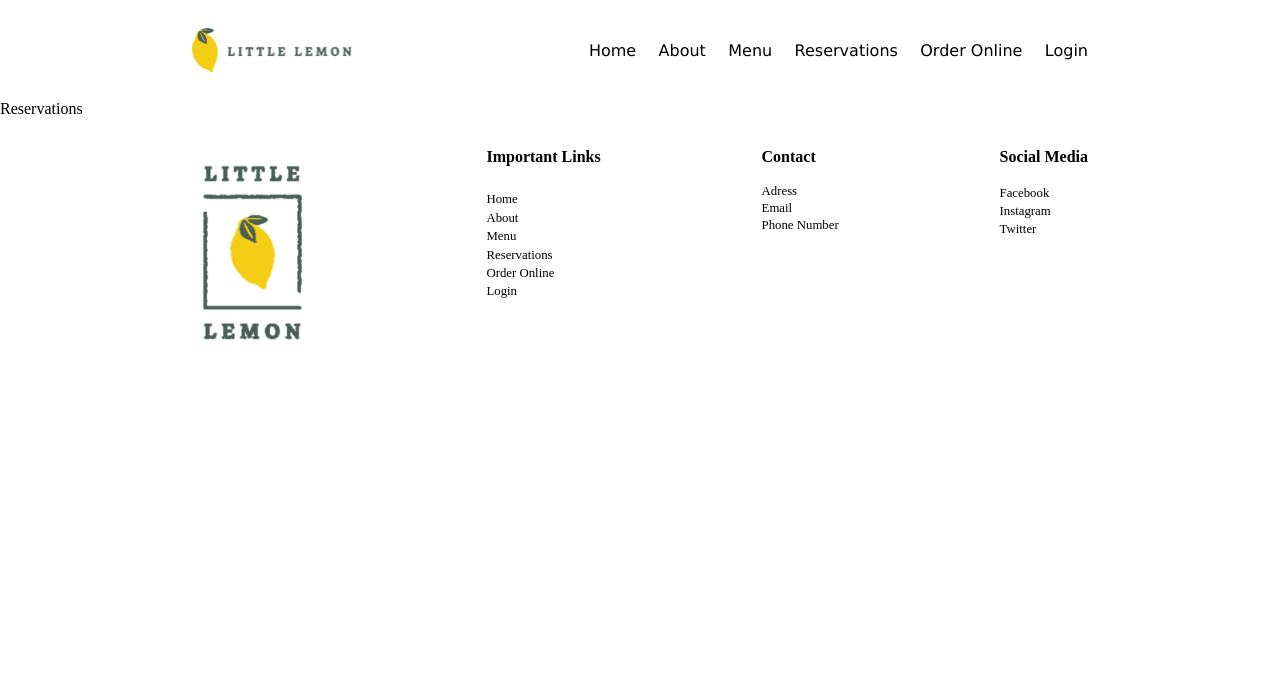
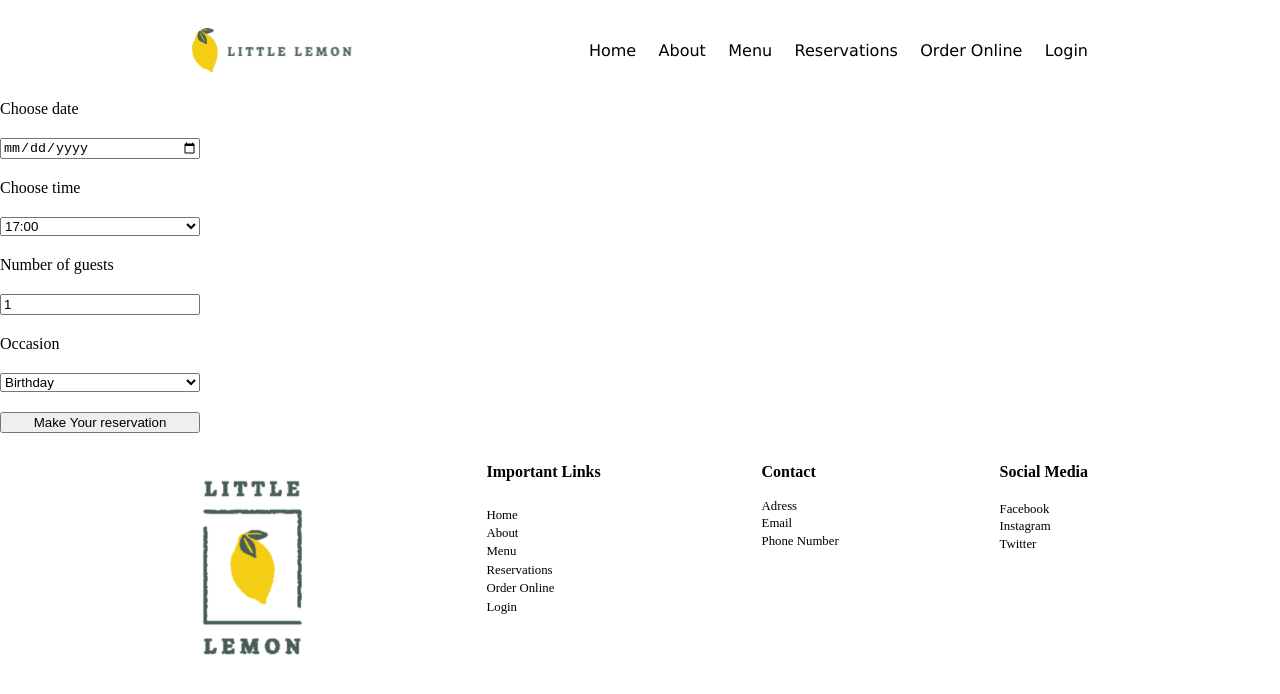
Before and after one commit to myrtotzelisi/Meta-Frontend-capstone-project, a React (Create React App) app: page /reservations in a window 1280 px wide. Shown: the top 694 px of the page. Built offline with nearby package versions, Linux system fonts and the light colour scheme.

Commit message:
all APIs set

```diff
--- a/public/index.html
+++ b/public/index.html
@@ -41,5 +41,6 @@
       To begin the development, run `npm start` or `yarn start`.
       To create a production bundle, use `npm run build` or `yarn build`.
     -->
+    <script src="https://raw.githubusercontent.com/courseraap/capstone/main/api.js"></script>
   </body>
 </html>
--- a/src/App.js
+++ b/src/App.js
@@ -1,20 +1,72 @@
 
 import './App.css';
-import { Routes, Route } from 'react-router-dom';
+import { Routes, Route, useNavigate } from 'react-router-dom';
+import { useReducer } from 'react';
 import Nav from './Components/Nav';
 import Footer from './Components/Footer';
 import Homepage from './pages/Homepage';
 import About from './pages/About';
 import Reservations from './pages/Reservations';
+import { ConfirmedBooking } from './Components/ConfirmedBooking';
 
 function App() {
+
+  // const [availableTimes, setAvailableTimes] = useState([
+  //   {id:1, hour: "17:00"},
+  //   {id:2, hour: "18:00"},
+  //   {id:3, hour: "19:00"},
+  //   {id:4, hour: "20:00"},
+  //   {id:5, hour: "21:00"},
+  //   {id:6, hour: "22:00"}
+  // ])
+
+  const seededRandom = function (seed) {
+    var m = 2**35 - 31;
+    var a = 185852;
+    var s = seed % m;
+    return function () {
+        return (s = s * a % m) / m;
+    };
+}
+
+const fetchAPI = function(date) {
+    let result = [];
+    let random = seededRandom(date.getDate());
+
+    for(let i = 17; i <= 23; i++) {
+        if(random() < 0.5) {
+            result.push(i + ':00');
+        }
+        if(random() < 0.5) {
+            result.push(i + ':30');
+        }
+    }
+    return result;
+};
+
+  const initialState = {availableTimes: fetchAPI (new Date())}
+  const [state, dispatch] = useReducer(updateTimes, initialState);
+
+  function updateTimes (state, date) {
+    return {availableTimes: fetchAPI (new Date(date))}
+  }
+
+  const submitAPI = formData => true;
+  const navigate = useNavigate();
+  function submitForm (formData) {
+      if (submitAPI(formData)) {
+          navigate("/confirmed")
+      }
+  }
+
   return (
     <div className='App'>
     <Nav/>
     <Routes>
       <Route path='/' element={<Homepage/>}/>
       <Route path='/about' element={<About/>}/>
-      <Route path='/reservations' element={<Reservations/>}/>
+      <Route path='/confirmed' element={<ConfirmedBooking/>}/>
+      <Route path='/reservations' element={<Reservations availableTimes={state.availableTimes} dispatch={dispatch} submitForm={submitForm}/>}/>
     </Routes>
    <Footer/>
    </div>
--- /dev/null
+++ b/src/Components/BookingForm.js
@@ -0,0 +1,52 @@
+import React, { useState } from 'react'
+
+function BookingForm({availableTimes, dispatch, submitForm }) {
+    const [date, setDate] = useState('')
+    const [time, setTime] = useState('17:00')
+    const [guests, setGuests] = useState('1')
+    const [occasion, setOccasion] =  useState('Birthday')
+
+    const handleSubmit = (e) => {
+        e.preventDefault();
+        const formData = {date, time, guests, occasion}
+        console.log(formData)
+        submitForm (formData)
+    }
+
+
+
+const handleChange = (e) => {
+    const newDate = e.target.value
+    setDate(newDate);
+    dispatch(newDate)
+}
+
+  return (
+    <div>
+     <form style={{ display: 'grid', maxWidth: '200px', gap: '20px' }} onSubmit={handleSubmit}>
+        <label htmlFor="res-date">Choose date</label>
+        <input type="date" id="res-date" value= {date}   onChange={handleChange}/>
+        <label htmlFor="res-time">Choose time</label>
+        <select id="res-time " value={time} onChange={(e) => setTime(e.target.value)}>
+          {availableTimes.map((availableTime, index) => {
+            return (
+                <option key={index}>{availableTime}</option>
+            )
+          }
+          )}
+
+        </select>
+        <label htmlFor="guests">Number of guests</label>
+        <input type="number" placeholder="1" min="1" max="10" id="guests" value={guests} onChange={(e) => setGuests(e.target.value)}/>
+        <label htmlFor="occasion">Occasion</label>
+        <select id="occasion" value={occasion} onChange={(e)=> setOccasion(e.target.value)}>
+            <option>Birthday</option>
+            <option>Anniversary</option>
+        </select>
+        <input type="submit" value="Make Your reservation"/>
+    </form>
+    </div>
+  )
+}
+
+export default BookingForm
--- /dev/null
+++ b/src/Components/ConfirmedBooking.js
@@ -0,0 +1,9 @@
+import React from 'react'
+
+export const ConfirmedBooking = () => {
+  return (
+    <div className='confirmed'>
+        <h1>Your booking has been confirmed!</h1>
+    </div>
+  )
+}
--- a/src/Components/Nav.js
+++ b/src/Components/Nav.js
@@ -46,7 +46,7 @@ function Navbar() {
         <div className='rightSide'>
             <Link to='/' id='hiddenLink'>Home</Link>
             <Link to='/about' id='hiddenLink'>About</Link>
-            <Link to='/menu' id='hiddenLink'>Menu</Link>
+            <Link to='/' id='hiddenLink'>Menu</Link>
             <Link to='/reservations' id='hiddenLink'>Reservations</Link>
             <Link to='/' id='hiddenLink'>Order Online</Link>
             <Link to='/' id='hiddenLink'>Login</Link>
--- a/src/pages/Reservations.js
+++ b/src/pages/Reservations.js
@@ -1,8 +1,11 @@
 import React from 'react'
+import BookingForm from '../Components/BookingForm'
 
-function Reservations() {
+function Reservations({availableTimes, dispatch, submitForm }) {
   return (
-    <div>Reservations</div>
+    <div>
+      <BookingForm availableTimes={availableTimes} dispatch={dispatch} submitForm={submitForm}/>
+    </div>
   )
 }
 
```
Also changed, not shown: 1 other file (tests, documents, lock files or other folders).
